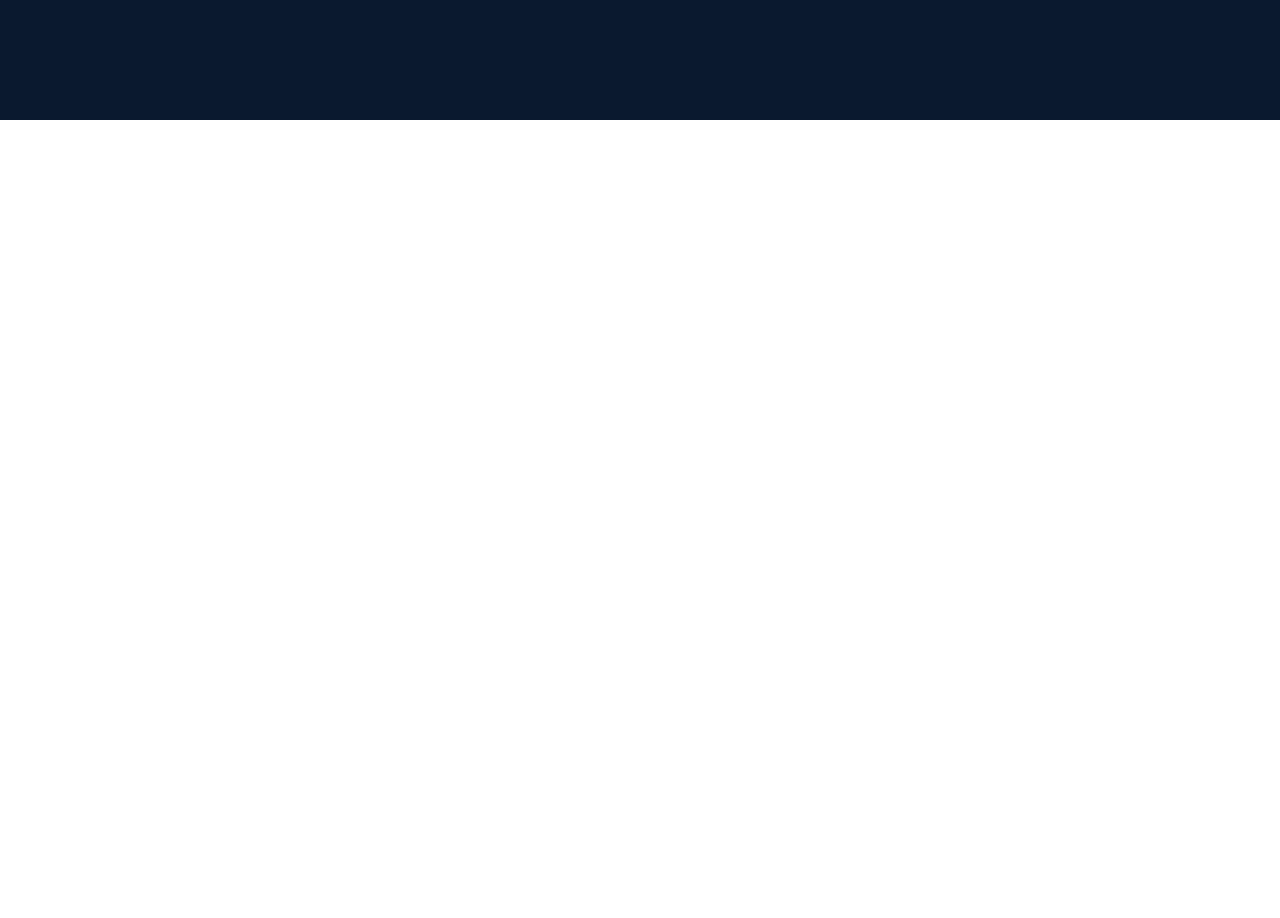
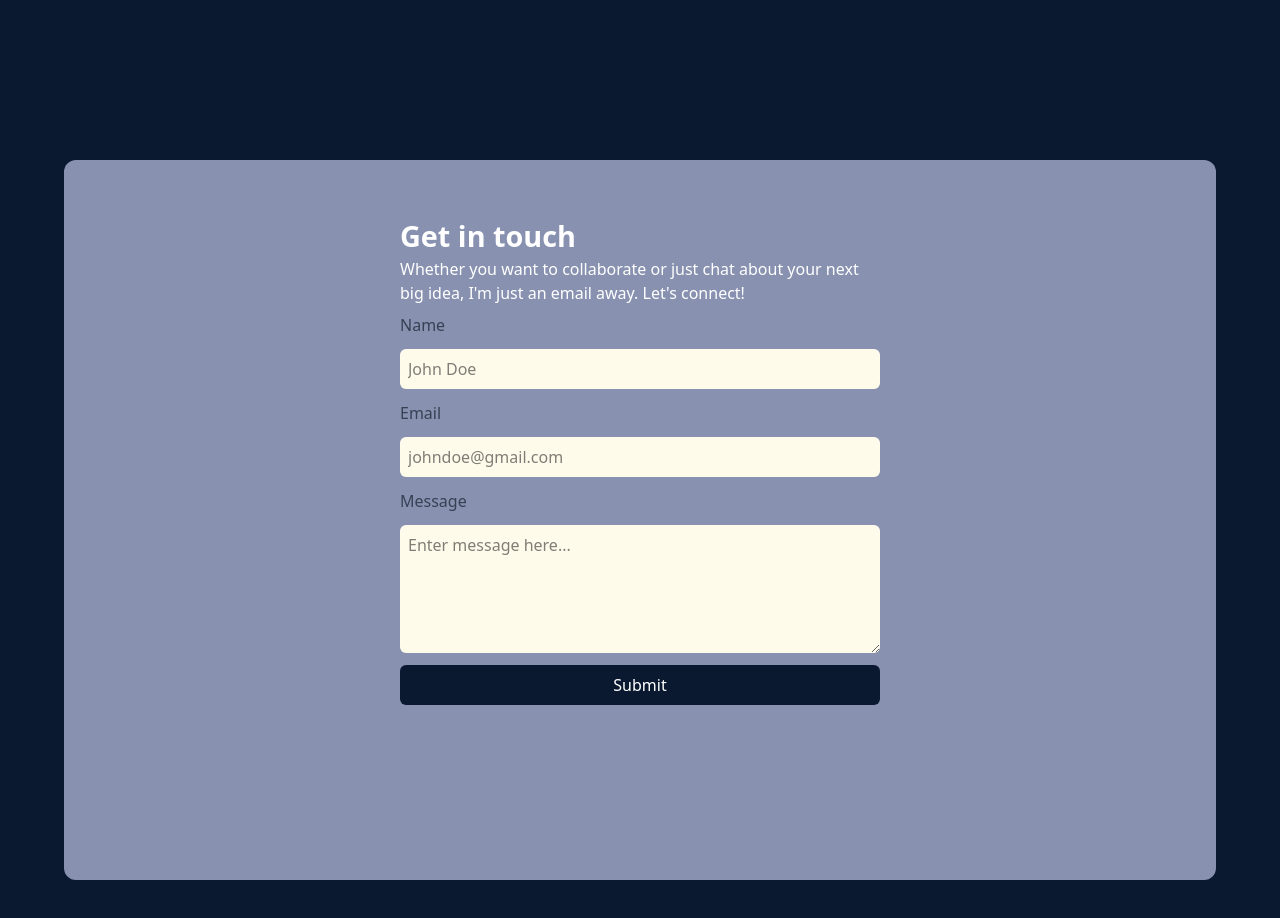
Before and after one commit to Ryavnn/Rebirth-portfolio, a React (Vite) app: page / in a window 1280 px wide. Shown: the part 2040-2958 px from the top of the page. Before the commit the page ends 2160 px from the top, so only its background shows below. Built offline with nearby package versions, Linux system fonts and the light colour scheme.

Commit message:
Add ContactUs component and integrate it into App for improved user interaction

```diff
--- a/src/App.jsx
+++ b/src/App.jsx
@@ -1,4 +1,5 @@
 import About from "./components/About";
+import ContactUs from "./components/ContactUs";
 import CursorGlow from "./components/CursorGlow"
 import Hero from "./components/Hero"
 import Services from "./components/Services";
@@ -13,6 +14,7 @@ function App() {
       <Hero />
       <Services />
       <About />
+      <ContactUs />
     </div>
   );
 }
--- /dev/null
+++ b/src/components/ContactUs.jsx
@@ -0,0 +1,46 @@
+import React from 'react'
+
+const ContactUs = () => {
+  return (
+    <div className="w-full h-screen flex justify-center items-center ">
+      <div className="w-[90%] h-[90%] p-5 flex justify-center items-center bg-[#8892b0] rounded-xl">
+        <div className="h-[90%] w-120">
+          <h1 className="text-[1.8rem] font-bold text-white ">Get in touch</h1>
+          <p className="mb-2 text-white">
+            Whether you want to collaborate or just chat about your next big
+            idea, I'm just an email away. Let's connect!
+          </p>
+          <div>
+            <form className="flex flex-col gap-3">
+              <label className="text-gray-700 ">Name</label>
+              <input
+                type="text"
+                placeholder="John Doe"
+                className="p-2 rounded-md bg-amber-50 outline-none focus:outline-none"
+              />
+              <label className="text-gray-700">Email</label>
+              <input
+                type="email"
+                placeholder="johndoe@gmail.com"
+                className="p-2 rounded-md bg-amber-50 outline-none focus:outline-none"
+              />
+              <label className="text-gray-700">Message</label>
+              <textarea
+                placeholder="Enter message here..."
+                className="p-2 rounded-md h-32 bg-amber-50 outline-none focus:outline-none"
+              ></textarea>
+              <button
+                type="submit"
+                className="bg-[#0a192f] text-white p-2 rounded-md hover:bg-[#64ffda] hover:text-gray-900 transition"
+              >
+                Submit
+              </button>
+            </form>
+          </div>
+        </div>
+      </div>
+    </div>
+  );
+}
+
+export default ContactUs
```
